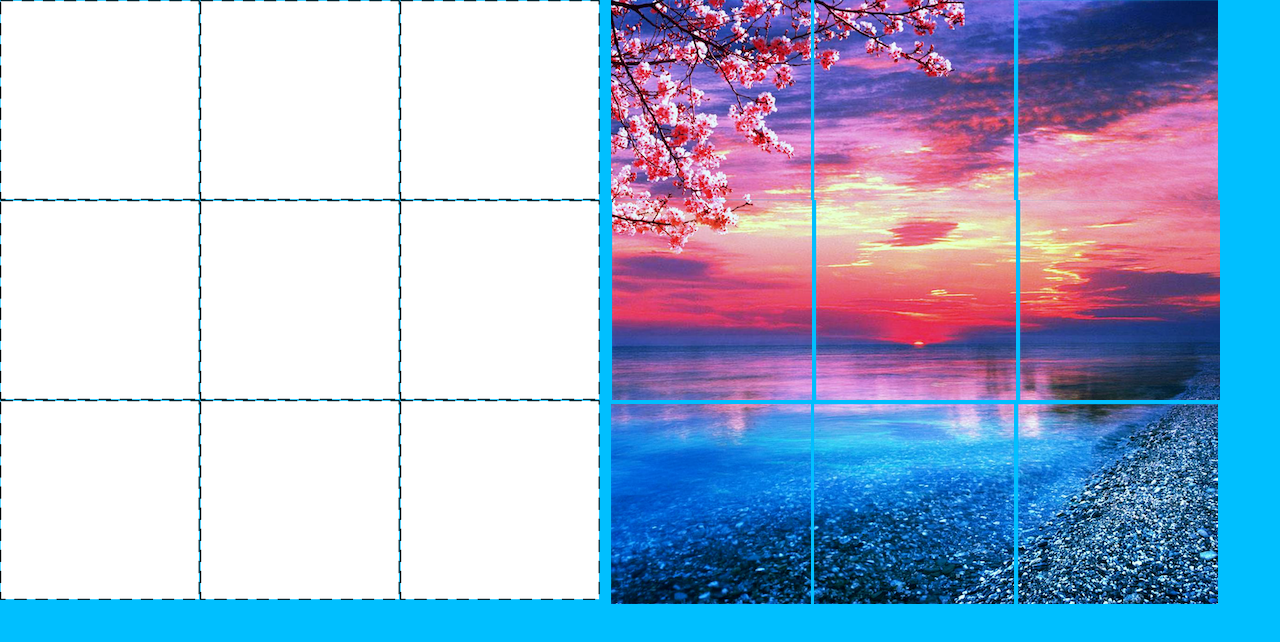
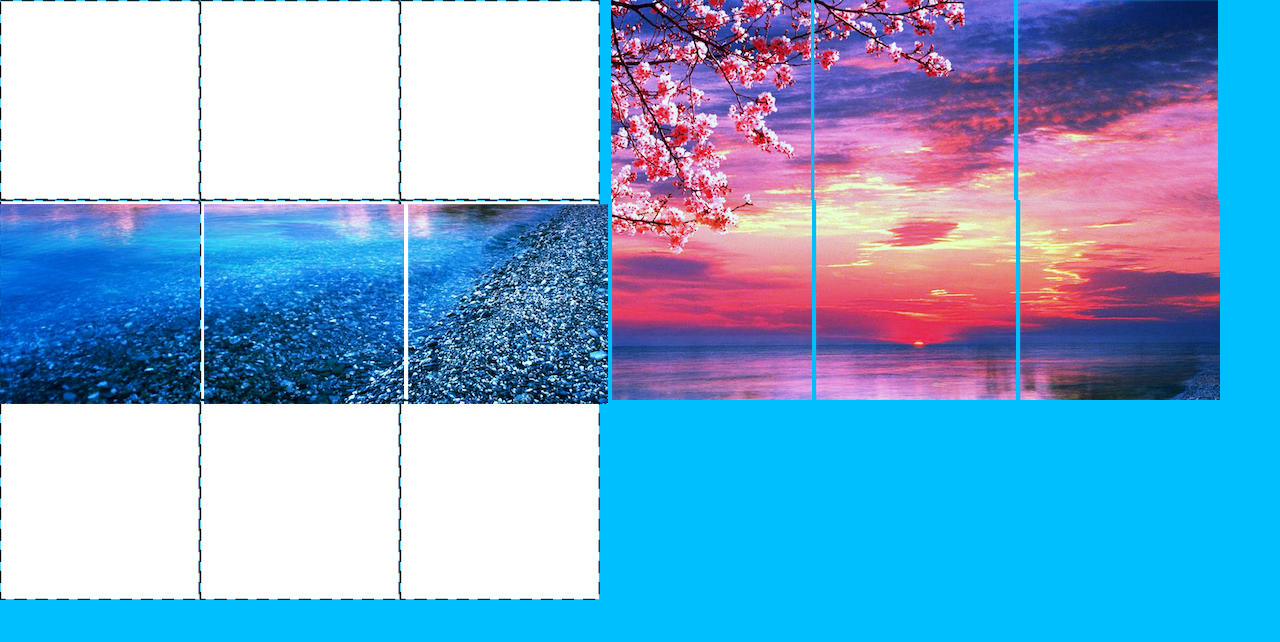
Before and after one commit to sinaresiphesihle-ITvarsity/Module-4-Assessment-2, a plain HTML site: page index.html in a window 1280 px wide. Drawn offline with Linux system fonts and the light colour scheme.

Commit message:
resubmission

```diff
--- a/style.css
+++ b/style.css
@@ -82,16 +82,17 @@ body{
     top: 200px;
 }
 
-
+/*
 #img3-1-draggable{
-    left: 611px;
-    top: 200px;
+    left: 411px;
+    top: 400px;
 }
 #img3-2-draggable{
-    left: 610px;
-    top: 200px;
+    left: 410px;
+    top: 400px;
 }
 #img3-3-draggable{
-    left: 610px;
-    top: 200px;
+    left: 410px;
+    top: 400px;
 }
+*/
```
